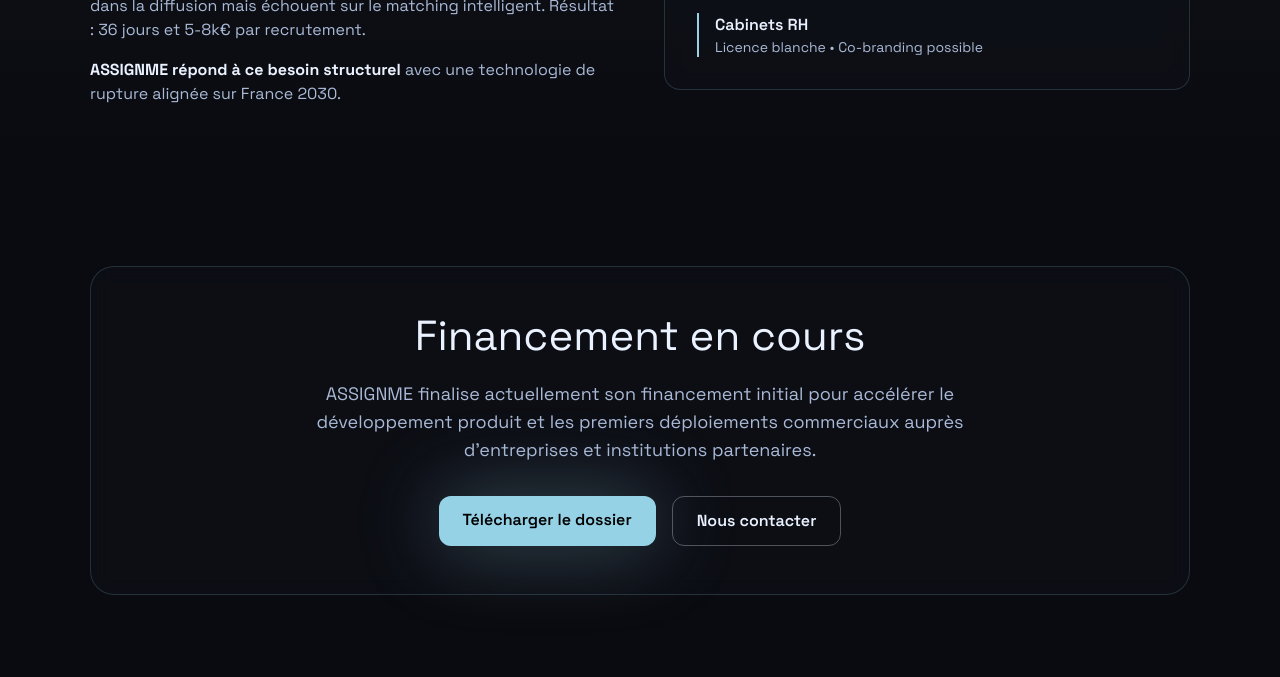
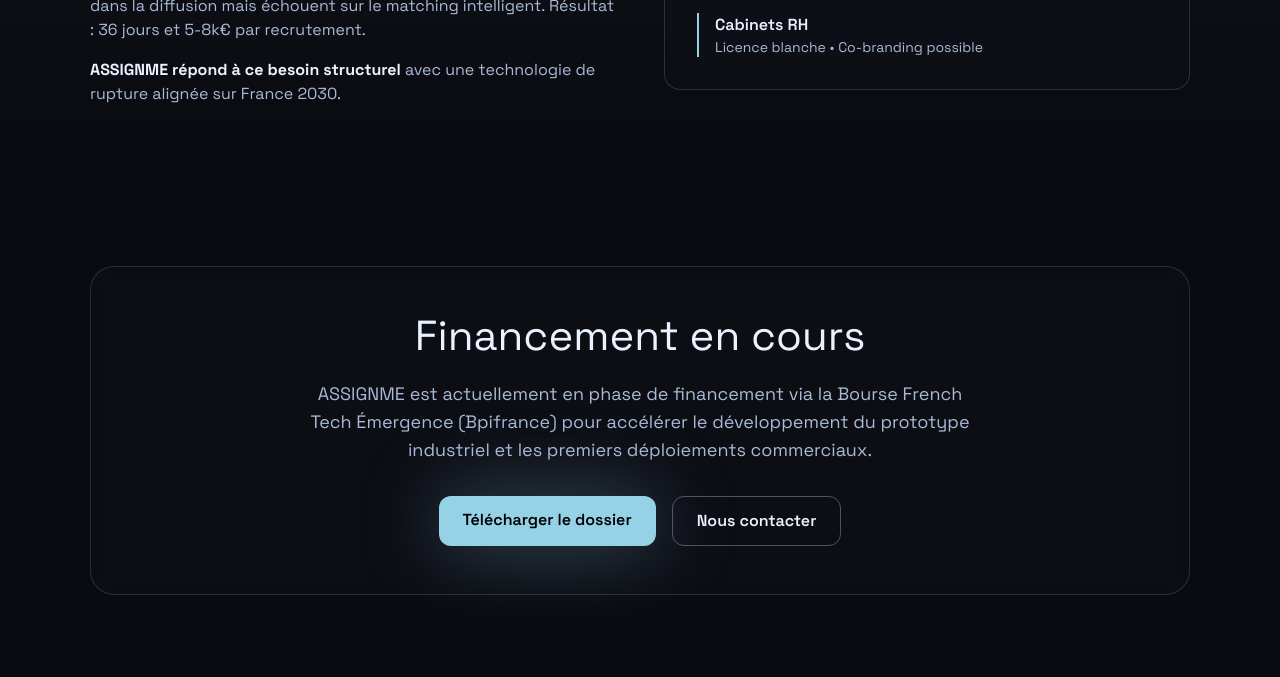
Before and after one commit to searadacunha/assignme, a website: page index.html in a window 1280 px wide. Shown: the part 1954-2631 px from the top of the page. Drawn offline with nearby package versions, Linux system fonts and the light colour scheme.

Commit message:
Update index.html

```diff
--- a/index.html
+++ b/index.html
@@ -226,8 +226,8 @@
         </h2>
 
         <p class="text-lg text-muted max-w-2xl mx-auto mb-8">
-          ASSIGNME finalise actuellement son financement initial pour accélérer le développement produit
-          et les premiers déploiements commerciaux auprès d'entreprises et institutions partenaires.
+          ASSIGNME est actuellement en phase de financement via la Bourse French Tech Émergence (Bpifrance)
+          pour accélérer le développement du prototype industriel et les premiers déploiements commerciaux.
         </p>
 
         <div class="flex flex-col sm:flex-row gap-4 justify-center">
```
